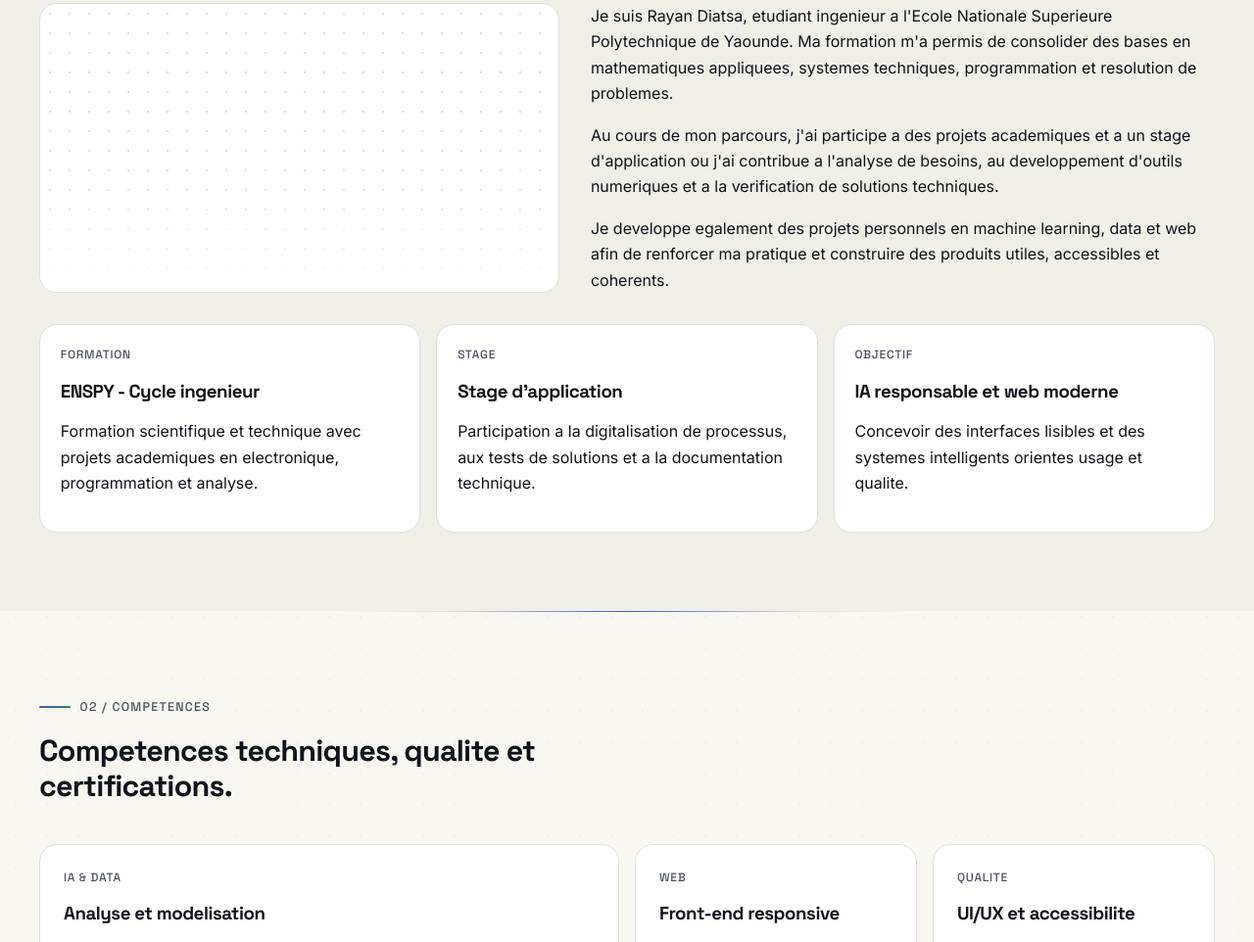
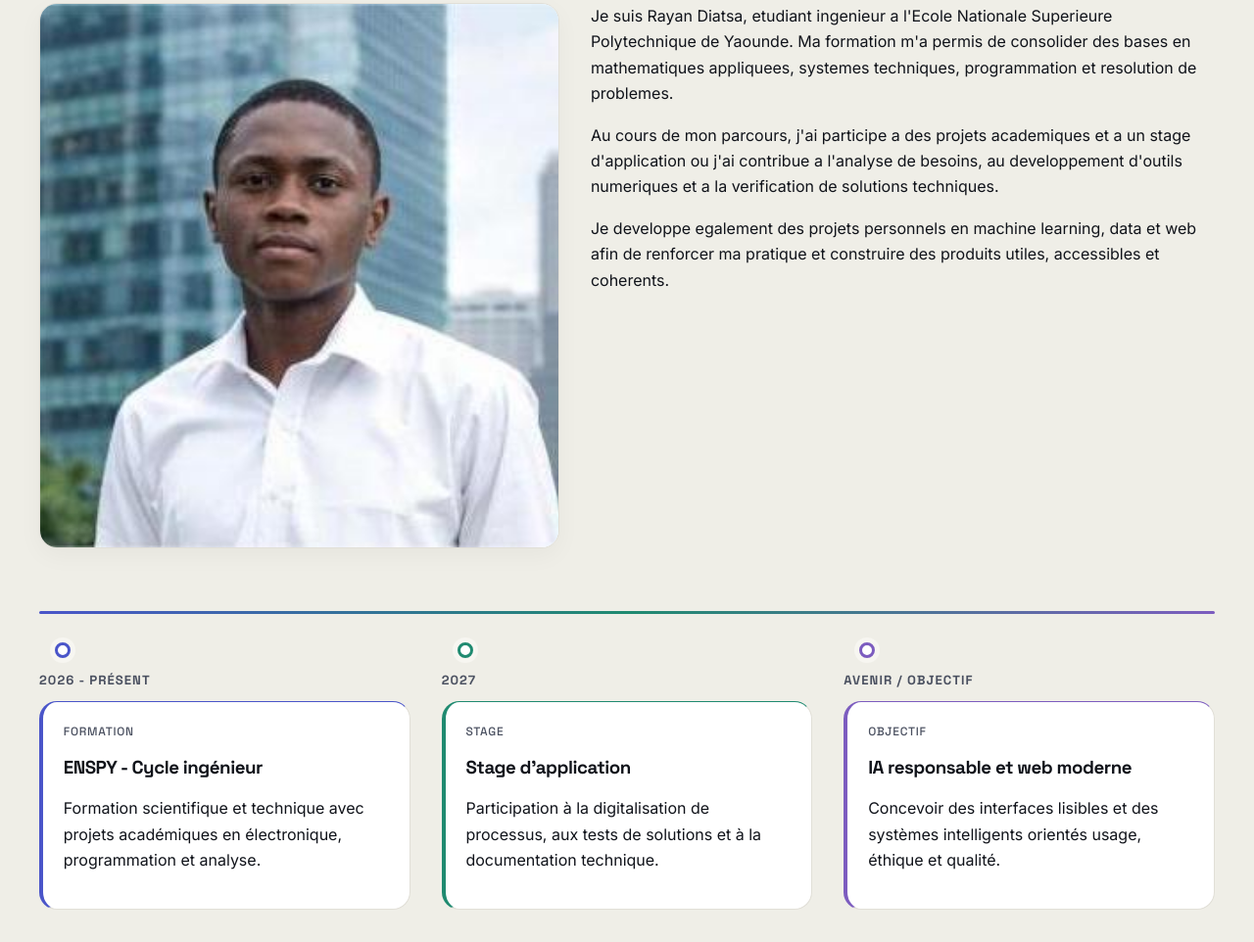
Before and after one commit to RayanCoder681/JS-portfolio, a plain HTML site: page site/index.html in a window 1280 px wide. Shown: the part 1018-1980 px from the top of the page at 98% size. Drawn offline with Linux system fonts and the light colour scheme.

Commit message:
add:images for the projects overview

```diff
--- a/site/css/style.css
+++ b/site/css/style.css
@@ -409,38 +409,185 @@ textarea:focus-visible {
   margin-bottom: 0;
 }
 
-.wireframe-box {
+.about-image-wrapper {
+  position: relative;
   min-height: 280px;
   border: 1px solid var(--border);
   border-radius: var(--radius-md);
   background-color: var(--surface);
-  /* dot grid pattern */
-  background-image:
-    radial-gradient(circle, var(--border) 1.2px, transparent 1.2px);
-  background-size: 20px 20px;
-  position: relative;
   overflow: hidden;
+  box-shadow: 0 8px 24px rgba(0, 0, 0, 0.04);
+  aspect-ratio: 1 / 1.05;
+  display: flex;
+  align-items: center;
+  justify-content: center;
 }
 
-.wireframe-box::after {
-  content: "";
-  position: absolute;
-  bottom: 0;
-  left: 0;
-  right: 0;
-  height: 40%;
-  background: linear-gradient(to top, var(--surface), transparent);
+.about-image {
+  width: 100%;
+  height: 100%;
+  object-fit: cover;
+  transition: transform 0.3s cubic-bezier(0.25, 0.46, 0.45, 0.94);
+  display: block;
+}
+
+.about-image-wrapper:hover .about-image {
+  transform: scale(1.05);
 }
 
 /* ====================================================
-   TIMELINE GRID (À propos cards)
+   TIMELINE (À propos)
    ==================================================== */
 
-.timeline-grid {
-  display: grid;
-  grid-template-columns: repeat(3, minmax(0, 1fr));
-  gap: 1rem;
-  margin-top: 2rem;
+.timeline {
+  position: relative;
+  max-width: 750px;
+  margin: 3.5rem auto 0;
+  padding-left: 2.5rem;
+}
+
+.timeline-line {
+  position: absolute;
+  left: 8px;
+  top: 10px;
+  bottom: 10px;
+  width: 3px;
+  background: linear-gradient(to bottom, var(--primary) 0%, var(--teal) 50%, var(--violet) 100%);
+  border-radius: 999px;
+}
+
+.timeline-item {
+  position: relative;
+  margin-bottom: 2.5rem;
+}
+
+.timeline-item:last-child {
+  margin-bottom: 0;
+}
+
+.timeline-dot {
+  position: absolute;
+  left: calc(-2.5rem + 8px);
+  top: 22px;
+  transform: translate(-50%, -50%);
+  width: 16px;
+  height: 16px;
+  border-radius: 50%;
+  background: var(--surface);
+  border: 3px solid var(--primary);
+  z-index: 2;
+  box-shadow: 0 0 0 5px var(--background);
+  transition: transform 0.25s cubic-bezier(0.175, 0.885, 0.32, 1.275), background-color 0.2s ease;
+}
+
+.timeline-dot--indigo {
+  border-color: var(--primary);
+}
+
+.timeline-dot--teal {
+  border-color: var(--teal);
+}
+
+.timeline-dot--violet {
+  border-color: var(--violet);
+}
+
+.timeline-item:hover .timeline-dot {
+  transform: translate(-50%, -50%) scale(1.3);
+  background: var(--primary);
+}
+
+.timeline-item:hover .timeline-dot--teal {
+  background: var(--teal);
+}
+
+.timeline-item:hover .timeline-dot--violet {
+  background: var(--violet);
+}
+
+.timeline-date {
+  font-family: "Space Grotesk", sans-serif;
+  font-size: 0.82rem;
+  font-weight: 700;
+  letter-spacing: 0.08em;
+  color: var(--text-soft);
+  margin-bottom: 0.6rem;
+  text-transform: uppercase;
+  display: inline-block;
+}
+
+.timeline-card {
+  transition: transform 0.25s cubic-bezier(0.175, 0.885, 0.32, 1.275), border-color 0.25s ease, box-shadow 0.25s ease;
+}
+
+.timeline-card[data-accent="indigo"] {
+  border-left: 4px solid var(--primary);
+}
+
+.timeline-card[data-accent="teal"] {
+  border-left: 4px solid var(--teal);
+}
+
+.timeline-card[data-accent="violet"] {
+  border-left: 4px solid var(--violet);
+}
+
+.timeline-card:hover {
+  transform: translateY(-4px);
+}
+
+/* ─── Horizontal Timeline on Desktop ─── */
+@media (min-width: 901px) {
+  .timeline {
+    display: grid;
+    grid-template-columns: repeat(3, 1fr);
+    gap: 2rem;
+    padding-left: 0;
+    padding-top: 2.5rem;
+    max-width: 100%;
+  }
+
+  .timeline-line {
+    left: 0;
+    right: 0;
+    top: 8px;
+    bottom: auto;
+    width: auto;
+    height: 3px;
+    background: linear-gradient(to right, var(--primary) 0%, var(--teal) 50%, var(--violet) 100%);
+  }
+
+  .timeline-item {
+    margin-bottom: 0;
+    padding-top: 1.5rem;
+  }
+
+  .timeline-dot {
+    left: 24px;
+    top: 8px;
+    transform: translate(-50%, -50%);
+  }
+
+  .timeline-item:hover .timeline-dot {
+    transform: translate(-50%, -50%) scale(1.3);
+  }
+
+  .timeline-card {
+    border-left: 1px solid var(--border);
+    border-top: 4px solid var(--border);
+  }
+
+  .timeline-card[data-accent="indigo"] {
+    border-top-color: var(--primary);
+  }
+
+  .timeline-card[data-accent="teal"] {
+    border-top-color: var(--teal);
+  }
+
+  .timeline-card[data-accent="violet"] {
+    border-top-color: var(--violet);
+  }
 }
 
 /* ====================================================
@@ -562,6 +709,21 @@ textarea:focus-visible {
   overflow: hidden;
 }
 
+.project-card__img {
+  width: 100%;
+  height: 100%;
+  object-fit: cover;
+  position: absolute;
+  top: 0;
+  left: 0;
+  z-index: 1;
+  transition: transform 0.3s cubic-bezier(0.25, 0.46, 0.45, 0.94);
+}
+
+.project-card:hover .project-card__img {
+  transform: scale(1.06);
+}
+
 .project-card[data-accent="teal"] .wireframe-thumb {
   background-image:
     radial-gradient(circle, rgba(31, 138, 112, 0.1) 1.2px, transparent 1.2px);
@@ -586,6 +748,7 @@ textarea:focus-visible {
   padding: 3px 8px;
   background: rgba(255, 255, 255, 0.85);
   border-radius: var(--radius-pill);
+  z-index: 2;
 }
 
 /* ====================================================
@@ -740,6 +903,18 @@ textarea:focus-visible {
   align-items: center;
   flex-wrap: wrap;
   gap: 0.4rem;
+}
+
+.cert-title a {
+  text-decoration: none;
+  color: inherit;
+  transition: color 0.2s ease, text-decoration 0.2s ease;
+}
+
+.cert-title a:hover {
+  color: var(--primary);
+  text-decoration: underline;
+  text-underline-offset: 2px;
 }
 
 .cert-title::before {
@@ -1155,7 +1330,6 @@ textarea:focus-visible {
   .cards-grid.two-cols,
   .cards-grid.three-cols,
   .cards-grid.four-cols,
-  .timeline-grid,
   .split-grid {
     grid-template-columns: 1fr 1fr;
   }
@@ -1207,9 +1381,16 @@ textarea:focus-visible {
   .cards-grid.two-cols,
   .cards-grid.three-cols,
   .cards-grid.four-cols,
-  .timeline-grid,
   .split-grid {
     grid-template-columns: 1fr;
+  }
+
+  .timeline {
+    padding-left: 1.8rem;
+  }
+
+  .timeline-dot {
+    left: calc(-1.8rem + 8px);
   }
 
   .hero,
--- a/site/index.html
+++ b/site/index.html
@@ -54,7 +54,9 @@
           <h2>Parcours academique, stage et orientation professionnelle.</h2>
         </div>
         <div class="split-grid">
-          <div class="wireframe-box" aria-hidden="true"></div>
+          <div class="about-image-wrapper">
+            <img src="assets/images/photo_cv_Crop.jpg" alt="Rayan Diatsa" class="about-image">
+          </div>
           <div class="stack-text">
             <p>
               Je suis Rayan Diatsa, etudiant ingenieur a l'Ecole Nationale Superieure
@@ -72,22 +74,38 @@
             </p>
           </div>
         </div>
-        <div class="timeline-grid">
-          <article class="card" data-reveal>
+        <div class="timeline" aria-label="Mon parcours">
+          <div class="timeline-line"></div>
+
+          <div class="timeline-item" data-reveal>
+            <div class="timeline-dot timeline-dot--indigo"></div>
+            <div class="timeline-date">2026 - PRÉSENT</div>
+            <article class="timeline-card card" data-accent="indigo">
               <p class="card-label">FORMATION</p>
-            <h3>ENSPY - Cycle ingenieur</h3>
-            <p>Formation scientifique et technique avec projets academiques en electronique, programmation et analyse.</p>
+              <h3>ENSPY - Cycle ingénieur</h3>
+              <p>Formation scientifique et technique avec projets académiques en électronique, programmation et analyse.</p>
             </article>
-          <article class="card" data-reveal>
+          </div>
+
+          <div class="timeline-item" data-reveal>
+            <div class="timeline-dot timeline-dot--teal"></div>
+            <div class="timeline-date">2027</div>
+            <article class="timeline-card card" data-accent="teal">
               <p class="card-label">STAGE</p>
               <h3>Stage d'application</h3>
-            <p>Participation a la digitalisation de processus, aux tests de solutions et a la documentation technique.</p>
+              <p>Participation à la digitalisation de processus, aux tests de solutions et à la documentation technique.</p>
             </article>
-          <article class="card" data-reveal>
+          </div>
+
+          <div class="timeline-item" data-reveal>
+            <div class="timeline-dot timeline-dot--violet"></div>
+            <div class="timeline-date">AVENIR / OBJECTIF</div>
+            <article class="timeline-card card" data-accent="violet">
               <p class="card-label">OBJECTIF</p>
               <h3>IA responsable et web moderne</h3>
-            <p>Concevoir des interfaces lisibles et des systemes intelligents orientes usage et qualite.</p>
+              <p>Concevoir des interfaces lisibles et des systèmes intelligents orientés usage, éthique et qualité.</p>
             </article>
+          </div>
         </div>
       </div>
     </section>
@@ -189,7 +207,7 @@
               </p>
             </article>
             <article class="cert-item">
-              <p class="cert-title">NumPy, SciPy, Matplotlib & Pandas A-Z <span class="bento-card__tag">Udemy</span></p>
+              <p class="cert-title"><a href="assets/certifications/Certification Numpy UDEMY.jpg" target="_blank" rel="noopener noreferrer">NumPy, SciPy, Matplotlib &amp; Pandas A-Z</a> <span class="bento-card__tag">Udemy</span></p>
               <p class="cert-meta">Udemy · 18 Feb 2026 · 6.5h</p>
               <p class="cert-desc">
                 Formation orientee pratique sur l'utilisation des bibliotheques Python pour la data et
@@ -197,21 +215,21 @@
               </p>
             </article>
             <article class="cert-item">
-              <p class="cert-title">Start Writing Prompts like a Pro <span class="bento-card__tag">Coursera</span></p>
+              <p class="cert-title"><a href="assets/certifications/Coursera prompt_like_A_pro.pdf" target="_blank" rel="noopener noreferrer">Start Writing Prompts like a Pro</a> <span class="bento-card__tag">Coursera</span></p>
               <p class="cert-meta">Coursera (Google) · 08 Apr 2026</p>
               <p class="cert-desc">
                 Couvre l'art de rediger des prompts efficaces : structure, contexte, contraintes et iteration.
               </p>
             </article>
             <article class="cert-item">
-              <p class="cert-title">Formation au Machine Learning (AI Cell) <span class="bento-card__tag">AI Cell</span></p>
+              <p class="cert-title"><a href="assets/certifications/Copy of Certif ML TRAINING Session.pdf" target="_blank" rel="noopener noreferrer">Formation au Machine Learning (AI Cell)</a> <span class="bento-card__tag">AI Cell</span></p>
               <p class="cert-meta">Cellule IA · 21 Mar 2026</p>
               <p class="cert-desc">
                 Certificat de participation apres une session de formation ML (concepts clefs, exercices et echanges).
               </p>
             </article>
             <article class="cert-item">
-              <p class="cert-title">Certifications Claude (Anthropic) <span class="bento-card__tag">Anthropic</span></p>
+              <p class="cert-title"><a href="assets/certifications/Certif Claude Code 101.pdf" target="_blank" rel="noopener noreferrer">Certifications Claude (Anthropic)</a> <span class="bento-card__tag">Anthropic</span></p>
               <p class="cert-meta">Claude Code 101 · Claude Skills · Claude SubAgents</p>
               <p class="cert-desc">
                 Series de certificats validant l'usage de Claude pour le dev (workflow code),
@@ -267,19 +285,25 @@
         </div>
         <div class="cards-grid three-cols">
           <article class="card project-card" data-accent="indigo" data-reveal>
-            <div class="wireframe-thumb" aria-hidden="true"></div>
+            <div class="wireframe-thumb" aria-hidden="true">
+              <img src="assets/images/ml_from_scratch.jpg" alt="Algorithmes de ML from scratch" class="project-card__img">
+            </div>
             <p class="card-label">PYTHON / ML</p>
             <h3>ML from scratch</h3>
             <p>Implementation d'algorithmes pour comprendre les bases mathematiques de l'apprentissage automatique.</p>
           </article>
           <article class="card project-card" data-accent="teal" data-reveal>
-            <div class="wireframe-thumb" aria-hidden="true"></div>
+            <div class="wireframe-thumb" aria-hidden="true">
+              <img src="assets/images/portfolio_blueprint.jpg" alt="Conception du portfolio Blueprint" class="project-card__img">
+            </div>
             <p class="card-label">HTML / CSS / JS</p>
             <h3>Portfolio Blueprint</h3>
             <p>Conception d'un portfolio minimaliste, responsive et structure autour d'une navigation par ancres.</p>
           </article>
           <article class="card project-card" data-accent="violet" data-reveal>
-            <div class="wireframe-thumb" aria-hidden="true"></div>
+            <div class="wireframe-thumb" aria-hidden="true">
+              <img src="assets/images/dashboard_visualisation.jpg" alt="Dashboard de visualisation de données" class="project-card__img">
+            </div>
             <p class="card-label">DATA</p>
             <h3>Dashboard de visualisation</h3>
             <p>Presentation claire d'indicateurs et de resultats pour faciliter l'analyse et la decision.</p>
--- a/site/js/app.js
+++ b/site/js/app.js
@@ -50,8 +50,8 @@ function initActiveSectionLinks() {
       });
     },
     {
-      rootMargin: "-35% 0px -50% 0px",
-      threshold: 0.1
+      rootMargin: "-25% 0px -45% 0px",
+      threshold: 0.15
     }
   );
 
```
Also changed, not shown: site/projects.html (+12 -4 lines), site/assets/images/dashboard_visualisation.jpg (added), site/assets/images/ml_from_scratch.jpg (added), site/assets/images/portfolio_blueprint.jpg (added), site/assets/images/veille_ia_ethique.jpg (added). Lines whose indentation alone changed are shown as unchanged.
